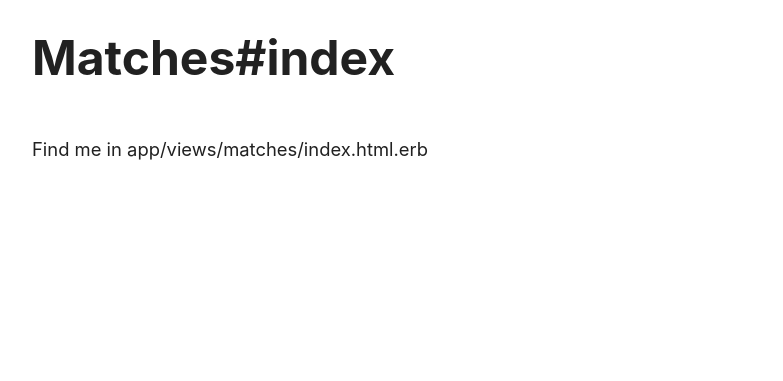
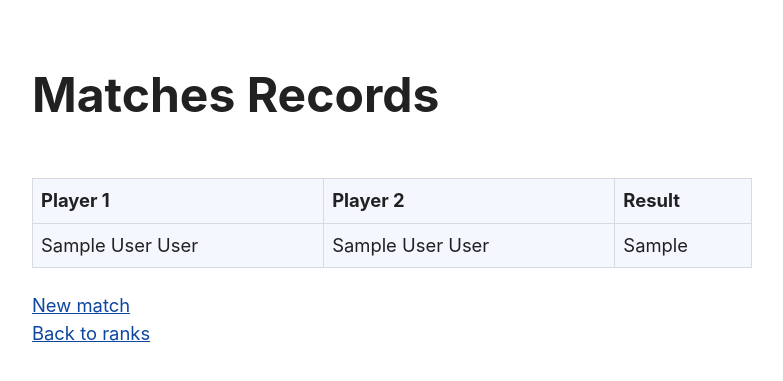
Before and after one commit to od-c0d3r/chess-club-scoreboard-rails, a Rails app: page /matches in a window 1280 px wide. Shown: the top 381 px of the page, without its empty margins (248-1031 px from the left). Run offline with Rails 7, Linux system fonts and the light colour scheme; tables that the repository leaves empty hold one stand-in row (values such as "Sample post"); some libraries are stand-ins or nearby versions.

Commit message:
Create: matches views

```diff
--- /dev/null
+++ b/app/views/matches/_match.html.erb
@@ -0,0 +1,7 @@
+<div id="<%= dom_id match %>">
+  <tr>
+    <td><%= match.player_one.name %> <%=match.player_one.surname %></td>
+    <td><%= match.player_two.name %> <%=match.player_two.surname %></td>
+    <td><%= match.result %> </td>
+  </tr>
+</div>
--- a/app/views/matches/create.html.erb
+++ /dev/null
@@ -1,2 +0,0 @@
-<h1>Matches#create</h1>
-<p>Find me in app/views/matches/create.html.erb</p>
--- a/app/views/matches/index.html.erb
+++ b/app/views/matches/index.html.erb
@@ -1,2 +1,24 @@
-<h1>Matches#index</h1>
-<p>Find me in app/views/matches/index.html.erb</p>
+<p style="color: green"><%= notice %></p>
+
+<h1>Matches Records</h1>
+
+<div id="matches">
+  <table>
+    <tr>
+      <th><strong>Player 1</strong></th>
+      <th><strong>Player 2</strong></th>
+      <th><strong>Result</strong></th>
+    </tr>
+    <% @matches.each do |match| %>
+      <%= render partial: "match", :locals => {:match => match} %>
+    <% end %>
+  </table>
+</div>
+
+<div>
+  <%= link_to "New match", new_match_path %>
+</div>
+
+<div>
+  <%= link_to "Back to ranks", users_path %>
+</div>
--- a/app/views/users/index.html.erb
+++ b/app/views/users/index.html.erb
@@ -1,6 +1,6 @@
 <p style="color: green"><%= notice %></p>
 
-<h1>Users</h1>
+<h1>Users Ranks</h1>
 
 <div id="users">
   <table>
@@ -18,3 +18,4 @@
 
 <%= link_to "New user", new_user_path %>
 <%= link_to "New match", new_match_path %>
+<%= link_to "Show matches", matches_path %>
--- a/app/views/users/new.html.erb
+++ b/app/views/users/new.html.erb
@@ -5,5 +5,5 @@
 <br>
 
 <div>
-  <%= link_to "Back to users", users_path %>
+  <%= link_to "Back to ranks", users_path %>
 </div>
--- a/app/views/users/show.html.erb
+++ b/app/views/users/show.html.erb
@@ -4,7 +4,7 @@
 
 <div>
   <%= link_to "Edit this user", edit_user_path(@user) %> |
-  <%= link_to "Back to users", users_path %>
+  <%= link_to "Back to ranks", users_path %>
 
-  <%= button_to "Destroy this user", @user, method: :delete %>
+  <%= button_to "Delete this user", @user, method: :delete %>
 </div>
```
Also changed, not shown: app/views/matches/new.html.erb (+2 -10 lines), app/views/users/_user.html.erb (+16 -0 lines).
